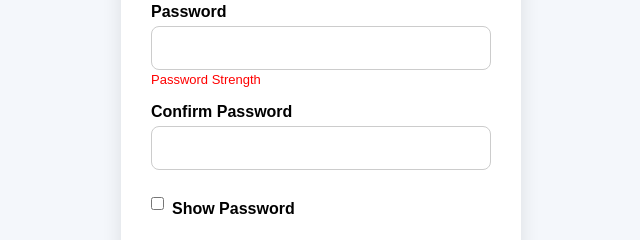
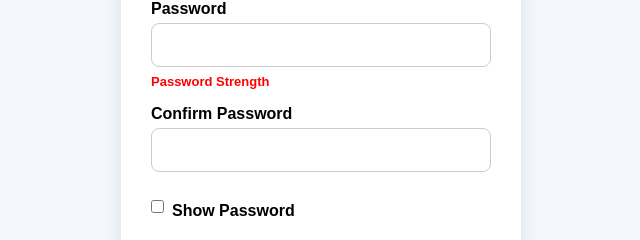
Before and after one commit to milana-nayak/Form-Validation-Project, a plain HTML site: page index.html in a window 1280 px wide. Shown: the part 406-646 px from the top of the page, 319-959 px from the left. Drawn offline with Linux system fonts and the light colour scheme.

Commit message:
Update style.css

```diff
--- a/style.css
+++ b/style.css
@@ -96,3 +96,11 @@ small{
 }
 
 }
+.strength{
+    margin-top:5px;
+    margin-bottom:10px;
+}
+
+#strength-text{
+    font-weight:bold;
+}
```
